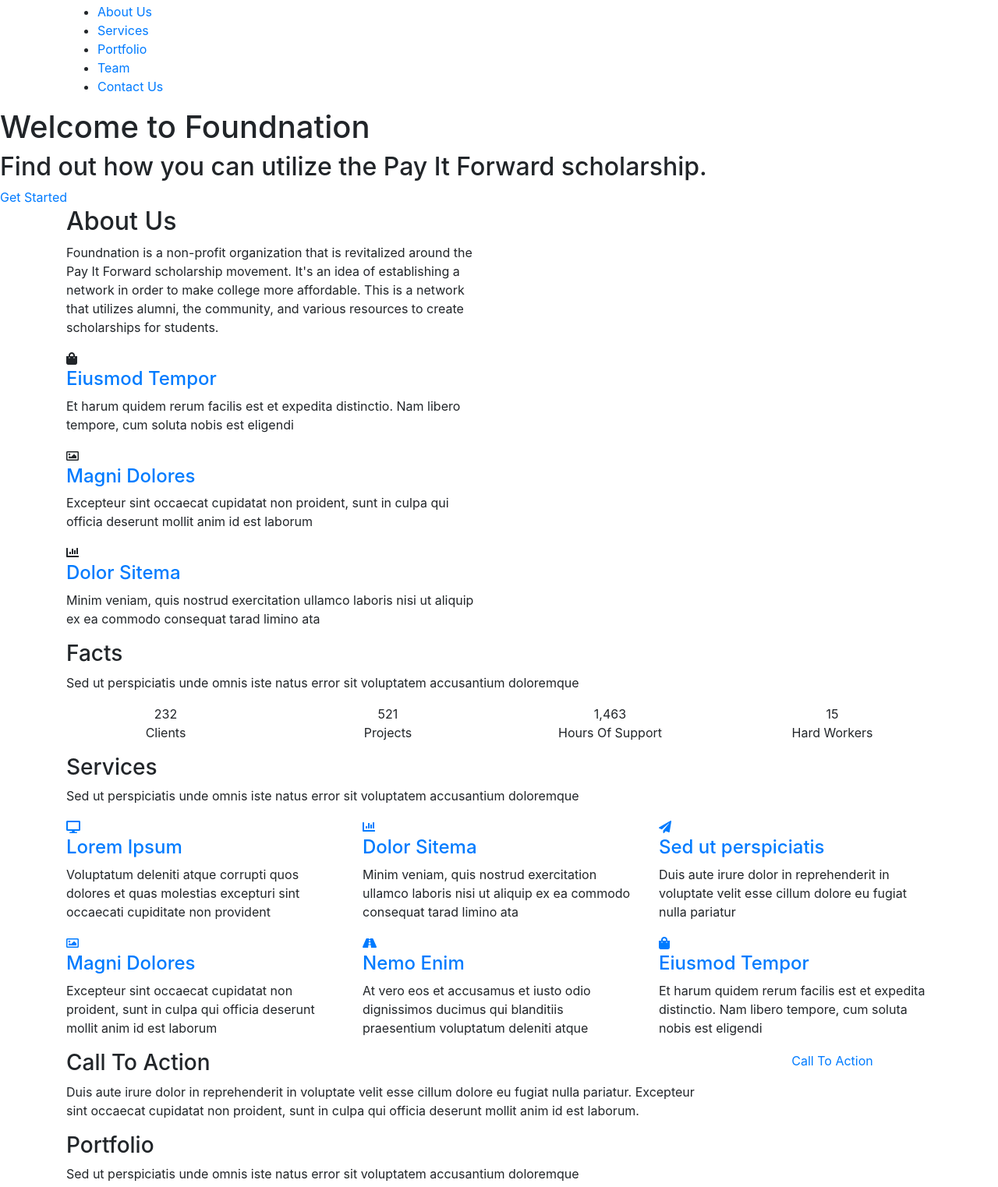
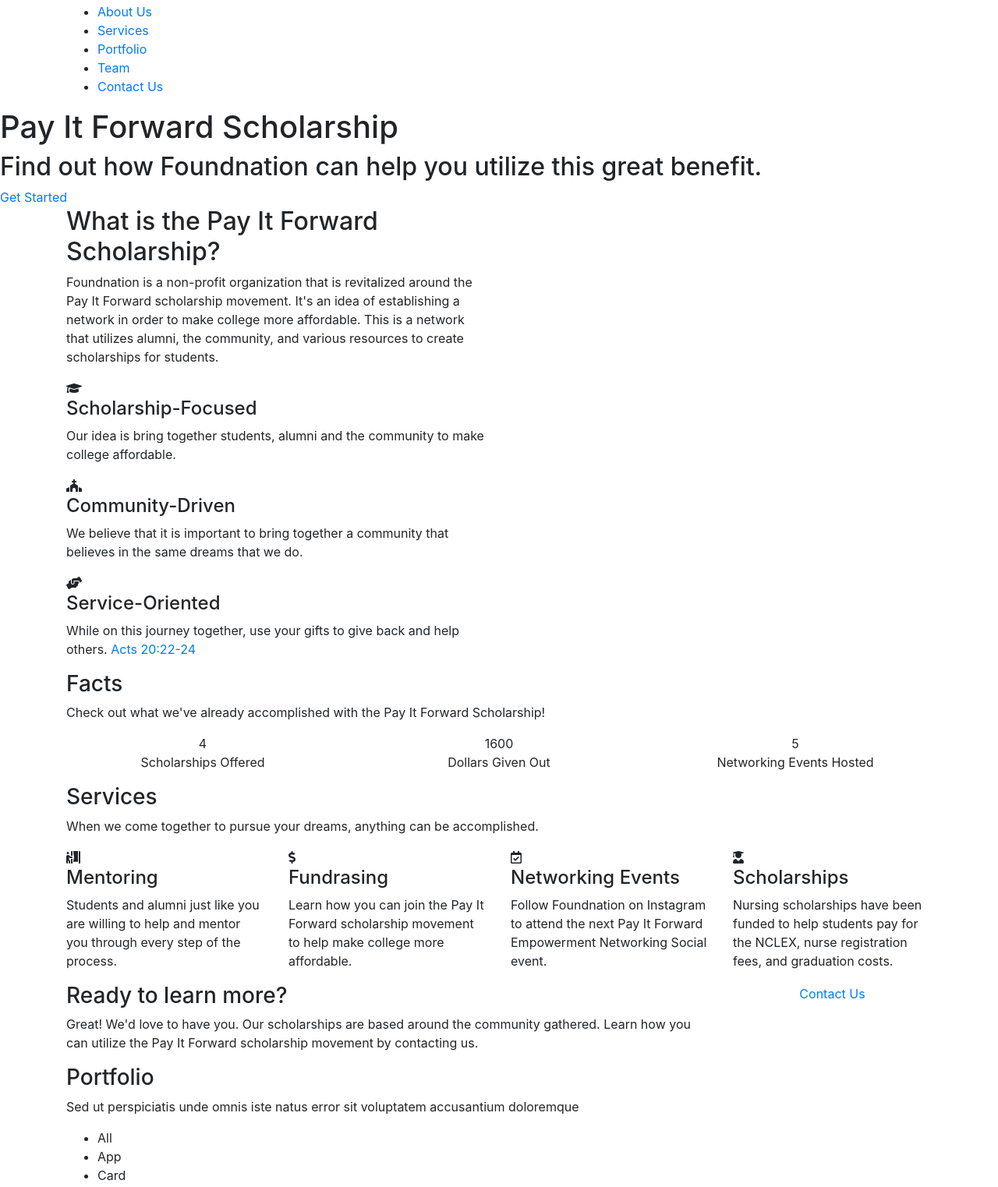
Before and after one commit to joshdrumz/foundnation-website, a Django app: page / in a window 1280 px wide; the page is wider, and only the part inside the window is pictured. Shown: the part 321-1844 px from the top of that part at 78% size. Run offline with Django 3.2, Linux system fonts and the light colour scheme; some libraries are stand-ins or nearby versions.

Commit message:
More personalized landing page

```diff
--- a/foundnation/settings.py
+++ b/foundnation/settings.py
@@ -28,7 +28,11 @@ SECRET_KEY = os.getenv('FOUNDNATION_SECRET_KEY')
 # SECURITY WARNING: don't run with debug turned on in production!
 DEBUG = True
 
-ALLOWED_HOSTS = []
+if DEBUG is False:
+    ALLOWED_HOSTS = ['127.0.0.1']
+
+if DEBUG:
+    ALLOWED_HOSTS = []
 
 
 # Application definition
--- a/main/templates/main/home.html
+++ b/main/templates/main/home.html
@@ -4,8 +4,10 @@
   <meta charset="UTF-8">
   <meta name="viewport" content="width=device-width, initial-scale=1.0">
   <meta http-equiv="X-UA-Compatible" content="ie=edge">
-  <meta content="" name="keywords">
-  <meta content="" name="description">
+  <meta name="author" content="Foundnation">
+  <meta name="description" content="Foundnation is a non-profit organization that is revitalized around the Pay It Forward scholarship movement.">
+  {% load static %}
+  <link rel="shortcut icon" type="image/png" href="{% static 'img/favicon.png' %}">
   <!-- Google Fonts -->
   <link href="https://fonts.googleapis.com/css?family=Open+Sans:300,300i,400,400i,700,700i|Poppins:300,400,500,700" rel="stylesheet">
   <!-- Bootstrap CSS -->
@@ -13,9 +15,8 @@
   <!-- Other Libraries CSS -->
   <link rel="stylesheet" href="https://use.fontawesome.com/releases/v5.8.2/css/all.css" integrity="sha384-oS3vJWv+0UjzBfQzYUhtDYW+Pj2yciDJxpsK1OYPAYjqT085Qq/1cq5FLXAZQ7Ay" crossorigin="anonymous">
   <link rel="stylesheet" href="https://cdnjs.cloudflare.com/ajax/libs/animate.css/3.7.2/animate.min.css" integrity="sha256-PHcOkPmOshsMBC+vtJdVr5Mwb7r0LkSVJPlPrp/IMpU=" crossorigin="anonymous" />
-  {% load static %}
   <link rel="stylesheet" href="{% static 'css/styles.css' %}">
-  <title>Foundnation</title>
+  <title>Pay It Forward Scholarship</title>
 </head>
 <body>
   <!--==========================
@@ -26,8 +27,6 @@
 
       <div id="logo" class="pull-left">
         <a href="#hero"><img src="{% static 'img/foundnation_logo.png' %}" alt="Foundnation Logo" /></a>
-        <!-- Uncomment below if you prefer to use a text logo -->
-        <!--<h1><a href="#hero">Regna</a></h1>-->
       </div>
 
       <nav id="nav-menu-container">
@@ -48,8 +47,8 @@
   ============================-->
   <section id="hero">
     <div class="hero-container">
-      <h1>Welcome to Foundnation</h1>
-      <h2>Find out how you can utilize the Pay It Forward scholarship.</h2>
+      <h1>Pay It Forward Scholarship</h1>
+      <h2>Find out how Foundnation can help you utilize this great benefit.</h2>
       <a href="#about" class="btn-get-started">Get Started</a>
     </div>
   </section><!-- #hero -->
@@ -64,27 +63,27 @@
         <div class="row about-container">
 
           <div class="col-lg-6 content order-lg-1 order-2">
-            <h2 class="title">About Us</h2>
+            <h2 class="title">What is the Pay It Forward Scholarship?</h2>
             <p>
               Foundnation is a non-profit organization that is revitalized around the Pay It Forward scholarship movement. It's an idea of establishing a network in order to make college more affordable. This is a network that utilizes alumni, the community, and various resources to create scholarships for students.
             </p>
 
             <div class="icon-box wow fadeInUp">
-              <div class="icon"><i class="fa fa-shopping-bag"></i></div>
-              <h4 class="title"><a href="">Eiusmod Tempor</a></h4>
-              <p class="description">Et harum quidem rerum facilis est et expedita distinctio. Nam libero tempore, cum soluta nobis est eligendi</p>
+              <div class="icon"><i class="fas fa-graduation-cap"></i></div>
+              <h4 class="title">Scholarship-Focused</h4>
+              <p class="description">Our idea is bring together students, alumni and the community to make college affordable.</p>
             </div>
 
             <div class="icon-box wow fadeInUp" data-wow-delay="0.2s">
-              <div class="icon"><i class="far fa-image"></i></div>
-              <h4 class="title"><a href="">Magni Dolores</a></h4>
-              <p class="description">Excepteur sint occaecat cupidatat non proident, sunt in culpa qui officia deserunt mollit anim id est laborum</p>
+              <div class="icon"><i class="fas fa-church"></i></div>
+              <h4 class="title">Community-Driven</h4>
+              <p class="description">We believe that it is important to bring together a community that believes in the same dreams that we do.</p>
             </div>
 
             <div class="icon-box wow fadeInUp" data-wow-delay="0.4s">
-              <div class="icon"><i class="fas fa-chart-bar"></i></div>
-              <h4 class="title"><a href="">Dolor Sitema</a></h4>
-              <p class="description">Minim veniam, quis nostrud exercitation ullamco laboris nisi ut aliquip ex ea commodo consequat tarad limino ata</p>
+              <div class="icon"><i class="fas fa-hands-helping"></i></div>
+              <h4 class="title">Service-Oriented</h4>
+              <p class="description">While on this journey together, use your gifts to give back and help others. <a href="https://www.biblegateway.com/passage/?search=Acts+20%3A22-24&version=ESV" target="_blank" rel="noopener noreferrer">Acts 20:22-24</a></p>
             </div>
 
           </div>
@@ -102,28 +101,23 @@
       <div class="container wow fadeIn">
         <div class="section-header">
           <h3 class="section-title">Facts</h3>
-          <p class="section-description">Sed ut perspiciatis unde omnis iste natus error sit voluptatem accusantium doloremque</p>
+          <p class="section-description">Check out what we've already accomplished with the Pay It Forward Scholarship!</p>
         </div>
         <div class="row counters">
 
-  				<div class="col-lg-3 col-6 text-center">
-            <span data-toggle="counter-up">232</span>
-            <p>Clients</p>
+  				<div class="col-lg-4 col-4 text-center">
+            <span data-toggle="counter-up">4</span>
+            <p>Scholarships Offered</p>
   				</div>
 
-          <div class="col-lg-3 col-6 text-center">
-            <span data-toggle="counter-up">521</span>
-            <p>Projects</p>
+          <div class="col-lg-4 col-4 text-center">
+            <span data-toggle="counter-up">1600</span>
+            <p>Dollars Given Out</p>
   				</div>
 
-          <div class="col-lg-3 col-6 text-center">
-            <span data-toggle="counter-up">1,463</span>
-            <p>Hours Of Support</p>
-  				</div>
-
-          <div class="col-lg-3 col-6 text-center">
-            <span data-toggle="counter-up">15</span>
-            <p>Hard Workers</p>
+          <div class="col-lg-4 col-4 text-center">
+            <span data-toggle="counter-up">5</span>
+            <p>Networking Events Hosted</p>
   				</div>
 
   			</div>
@@ -138,50 +132,35 @@
       <div class="container wow fadeIn">
         <div class="section-header">
           <h3 class="section-title">Services</h3>
-          <p class="section-description">Sed ut perspiciatis unde omnis iste natus error sit voluptatem accusantium doloremque</p>
+          <p class="section-description">When we come together to pursue your dreams, anything can be accomplished.</p>
         </div>
         <div class="row">
-          <div class="col-lg-4 col-md-6 wow fadeInUp" data-wow-delay="0.2s">
+          <div class="col-lg-3 col-md-6 wow fadeInUp" data-wow-delay="0.2s">
             <div class="box">
-              <div class="icon"><a href=""><i class="fa fa-desktop"></i></a></div>
-              <h4 class="title"><a href="">Lorem Ipsum</a></h4>
-              <p class="description">Voluptatum deleniti atque corrupti quos dolores et quas molestias excepturi sint occaecati cupiditate non provident</p>
+              <div class="icon"><i class="fas fa-person-booth"></i></a></div>
+              <h4 class="title">Mentoring</a></h4>
+              <p class="description">Students and alumni just like you are willing to help and mentor you through every step of the process.</p>
             </div>
           </div>
-          <div class="col-lg-4 col-md-6 wow fadeInUp" data-wow-delay="0.4s">
+          <div class="col-lg-3 col-md-6 wow fadeInUp" data-wow-delay="0.4s">
             <div class="box">
-              <div class="icon"><a href=""><i class="fas fa-chart-bar"></i></a></div>
-              <h4 class="title"><a href="">Dolor Sitema</a></h4>
-              <p class="description">Minim veniam, quis nostrud exercitation ullamco laboris nisi ut aliquip ex ea commodo consequat tarad limino ata</p>
+              <div class="icon"><i class="fas fa-dollar-sign"></i></a></div>
+              <h4 class="title">Fundrasing</a></h4>
+              <p class="description">Learn how you can join the Pay It Forward scholarship movement to help make college more affordable.</p>
             </div>
           </div>
-          <div class="col-lg-4 col-md-6 wow fadeInUp" data-wow-delay="0.6s">
+          <div class="col-lg-3 col-md-6 wow fadeInUp" data-wow-delay="0.6s">
             <div class="box">
-              <div class="icon"><a href=""><i class="fa fa-paper-plane"></i></a></div>
-              <h4 class="title"><a href="">Sed ut perspiciatis</a></h4>
-              <p class="description">Duis aute irure dolor in reprehenderit in voluptate velit esse cillum dolore eu fugiat nulla pariatur</p>
+              <div class="icon"><i class="far fa-calendar-check"></i></a></div>
+              <h4 class="title">Networking Events</a></h4>
+              <p class="description">Follow Foundnation on Instagram to attend the next Pay It Forward Empowerment Networking Social event.</p>
             </div>
           </div>
-
-          <div class="col-lg-4 col-md-6 wow fadeInUp" data-wow-delay="0.2s">
+          <div class="col-lg-3 col-md-6 wow fadeInUp" data-wow-delay="0.8s">
             <div class="box">
-              <div class="icon"><a href=""><i class="far fa-image"></i></a></div>
-              <h4 class="title"><a href="">Magni Dolores</a></h4>
-              <p class="description">Excepteur sint occaecat cupidatat non proident, sunt in culpa qui officia deserunt mollit anim id est laborum</p>
-            </div>
-          </div>
-          <div class="col-lg-4 col-md-6 wow fadeInUp" data-wow-delay="0.4s">
-            <div class="box">
-              <div class="icon"><a href=""><i class="fa fa-road"></i></a></div>
-              <h4 class="title"><a href="">Nemo Enim</a></h4>
-              <p class="description">At vero eos et accusamus et iusto odio dignissimos ducimus qui blanditiis praesentium voluptatum deleniti atque</p>
-            </div>
-          </div>
-          <div class="col-lg-4 col-md-6 wow fadeInUp" data-wow-delay="0.6s">
-            <div class="box">
-              <div class="icon"><a href=""><i class="fa fa-shopping-bag"></i></a></div>
-              <h4 class="title"><a href="">Eiusmod Tempor</a></h4>
-              <p class="description">Et harum quidem rerum facilis est et expedita distinctio. Nam libero tempore, cum soluta nobis est eligendi</p>
+              <div class="icon"><i class="fas fa-user-graduate"></i></a></div>
+              <h4 class="title">Scholarships</a></h4>
+              <p class="description">Nursing scholarships have been funded to help students pay for the NCLEX, nurse registration fees, and graduation costs.</p>
             </div>
           </div>
         </div>
@@ -196,11 +175,11 @@
       <div class="container wow fadeIn">
         <div class="row">
           <div class="col-lg-9 text-center text-lg-left">
-            <h3 class="cta-title">Call To Action</h3>
-            <p class="cta-text"> Duis aute irure dolor in reprehenderit in voluptate velit esse cillum dolore eu fugiat nulla pariatur. Excepteur sint occaecat cupidatat non proident, sunt in culpa qui officia deserunt mollit anim id est laborum.</p>
+            <h3 class="cta-title">Ready to learn more?</h3>
+            <p class="cta-text">Great! We'd love to have you. Our scholarships are based around the community gathered. Learn how you can utilize the Pay It Forward scholarship movement by contacting us.</p>
           </div>
           <div class="col-lg-3 cta-btn-container text-center">
-            <a class="cta-btn align-middle" href="#">Call To Action</a>
+            <a class="cta-btn align-middle" href="#contact">Contact Us</a>
           </div>
         </div>
 
@@ -362,18 +341,18 @@
       <div class="container wow fadeInUp">
         <div class="section-header">
           <h3 class="section-title">Team</h3>
-          <p class="section-description">Sed ut perspiciatis unde omnis iste natus error sit voluptatem accusantium doloremque</p>
+          <p class="section-description">Meet the people dedicated to your prosperity and success!</p>
         </div>
         <div class="row">
           <div class="col-lg-3 col-md-6">
             <div class="member">
-              <div class="pic"><img src="{% static 'img/team-1.jpg' %}" alt="Associate 1"></div>
-              <h4>Walter White</h4>
+              <div class="pic"><img src="{% static 'img/dedrick_hines.jpg' %}" alt="Associate 1"></div>
+              <h4>Dedrick Hines</h4>
               <span>Chief Executive Officer</span>
               <div class="social">
                 <a href=""><i class="fab fa-twitter"></i></a>
                 <a href=""><i class="fab fa-facebook"></i></a>
-                <a href=""><i class="fab fa-google-plus"></i></a>
+                <a href="https://www.instagram.com/nursedhines/" target="_blank" rel="noopener noreferrer"><i class="fab fa-instagram"></i></a>
                 <a href=""><i class="fab fa-linkedin"></i></a>
               </div>
             </div>
@@ -387,7 +366,7 @@
               <div class="social">
                 <a href=""><i class="fab fa-twitter"></i></a>
                 <a href=""><i class="fab fa-facebook"></i></a>
-                <a href=""><i class="fab fa-google-plus"></i></a>
+                <a href=""><i class="fab fa-instagram"></i></a>
                 <a href=""><i class="fab fa-linkedin"></i></a>
               </div>
             </div>
@@ -401,7 +380,7 @@
               <div class="social">
                 <a href=""><i class="fab fa-twitter"></i></a>
                 <a href=""><i class="fab fa-facebook"></i></a>
-                <a href=""><i class="fab fa-google-plus"></i></a>
+                <a href=""><i class="fab fa-instagram"></i></a>
                 <a href=""><i class="fab fa-linkedin"></i></a>
               </div>
             </div>
@@ -415,7 +394,7 @@
               <div class="social">
                 <a href=""><i class="fab fa-twitter"></i></a>
                 <a href=""><i class="fab fa-facebook"></i></a>
-                <a href=""><i class="fab fa-google-plus"></i></a>
+                <a href=""><i class="fab fa-instagram"></i></a>
                 <a href=""><i class="fab fa-linkedin"></i></a>
               </div>
             </div>
@@ -432,12 +411,12 @@
       <div class="container wow fadeInUp">
         <div class="section-header">
           <h3 class="section-title">Contact</h3>
-          <p class="section-description">Sed ut perspiciatis unde omnis iste natus error sit voluptatem accusantium doloremque</p>
+          <p class="section-description">Find out how you can utilize the Pay It Forward scholarship today by contacting us.</p>
         </div>
       </div>
 
       <!-- Uncomment below if you wan to use dynamic maps -->
-      <iframe src="https://www.google.com/maps/embed?pb=!1m18!1m12!1m3!1d22864.11283411948!2d-73.96468908098944!3d40.630720240038435!2m3!1f0!2f0!3f0!3m2!1i1024!2i768!4f13.1!3m3!1m2!1s0x89c24fa5d33f083b%3A0xc80b8f06e177fe62!2sNew+York%2C+NY%2C+USA!5e0!3m2!1sen!2sbg!4v1540447494452" width="100%" height="380" frameborder="0" style="border:0" allowfullscreen></iframe>
+      {% comment %} <iframe src="https://www.google.com/maps/embed?pb=!1m18!1m12!1m3!1d22864.11283411948!2d-73.96468908098944!3d40.630720240038435!2m3!1f0!2f0!3f0!3m2!1i1024!2i768!4f13.1!3m3!1m2!1s0x89c24fa5d33f083b%3A0xc80b8f06e177fe62!2sNew+York%2C+NY%2C+USA!5e0!3m2!1sen!2sbg!4v1540447494452" width="100%" height="380" frameborder="0" style="border:0" allowfullscreen></iframe> {% endcomment %}
 
       <div class="container wow fadeInUp mt-5">
         <div class="row justify-content-center">
@@ -445,27 +424,26 @@
           <div class="col-lg-3 col-md-4">
 
             <div class="info">
-              <div>
+              {% comment %} <div>
                 <i class="fa fa-map-marker"></i>
                 <p>A108 Adam Street<br>New York, NY 53502</p>
-              </div>
+              </div> {% endcomment %}
 
               <div>
                 <i class="fa fa-envelope"></i>
-                <p>foundnation@example.com</p>
+                <p>Foundnation18@gmail.com</p>
               </div>
 
               <div>
                 <i class="fa fa-phone"></i>
-                <p>(770) 111-2222</p>
+                <p>(336) 618-1608</p>
               </div>
             </div>
 
             <div class="social-links">
               <a href="#" class="twitter"><i class="fab fa-twitter"></i></a>
               <a href="#" class="facebook"><i class="fab fa-facebook"></i></a>
-              <a href="#" class="instagram"><i class="fab fa-instagram"></i></a>
-              <a href="#" class="google-plus"><i class="fab fa-google-plus"></i></a>
+              <a href="https://www.instagram.com/foundnation_18/" class="instagram" target="_blank" rel="noopener noreferrer"><i class="fab fa-instagram"></i></a>
               <a href="#" class="linkedin"><i class="fab fa-linkedin"></i></a>
             </div>
 
@@ -519,7 +497,7 @@
         &copy; Copyright <strong>Foundnation</strong>. All Rights Reserved
       </div>
       <div class="credits">
-        Designed by <a href="https://www.linkedin.com/in/josh-arrants/" target="_blank">Josh Arrants</a>
+        Designed by <a href="https://www.linkedin.com/in/josh-arrants/" target="_blank" rel="noopener noreferrer">Josh Arrants</a>
       </div>
     </div>
   </footer><!-- #footer -->
```
